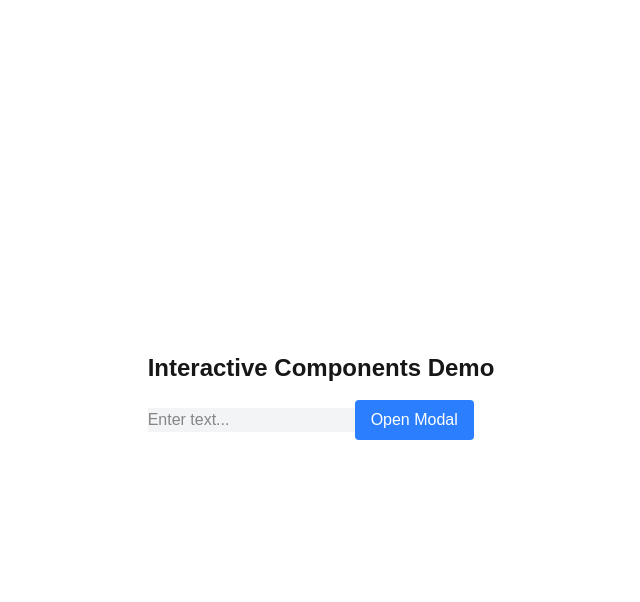
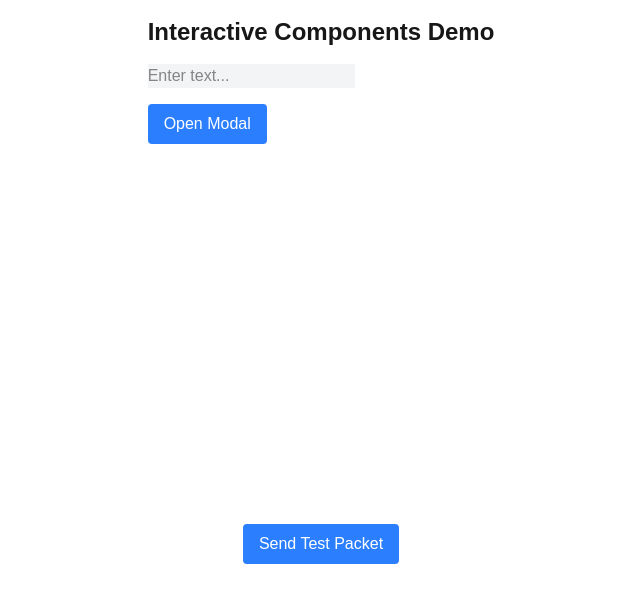
Before and after one commit to peanut-weanut/DivergentAssociationsDaily, a Next.js app in the folder web-client/: page / in a window 1280 px wide. Shown: the top 602 px of the page, without its empty margins (319-959 px from the left). Built offline with nearby package versions, Linux system fonts and the light colour scheme.

Commit message:
send request Button

```diff
--- a/web-client/src/app/page.tsx
+++ b/web-client/src/app/page.tsx
@@ -5,6 +5,7 @@ import TextField from '@/components/TextField';
 import FadeInDiv from '@/components/FadeInDiv';
 import UpwardStack from '@/components/UpwardStack';
 import Modal from '@/components/Modal';
+import SendRequestButton from '@/components/SendRequestButton';
 
 export default function Home() {
   const [isModalOpen, setIsModalOpen] = useState(false);
@@ -16,17 +17,23 @@ export default function Home() {
         <div className="max-w-md mx-auto p-4 space-y-4">
           <h1 className="text-2xl font-bold">Interactive Components Demo</h1>
           <TextField />
+          <div className="space-x-4">
             <button
               onClick={() => setIsModalOpen(true)}
               className="px-4 py-2 bg-blue-500 text-white rounded hover:bg-blue-600"
             >
               Open Modal
             </button>
+            <FadeInDiv delay={600}>
+              <SendRequestButton />
+            </FadeInDiv>
+          </div>
+
         </div>
       </FadeInDiv>
 
       {/* Upward stack section */}
-      <FadeInDiv delay={200}>
+      <FadeInDiv delay={400}>
         <div className="h-[500px] max-w-md mx-auto">
           <UpwardStack />
         </div>
--- /dev/null
+++ b/web-client/src/components/SendRequestButton.tsx
@@ -0,0 +1,52 @@
+import { useState } from "react";
+import { baseAPICall } from '@/lib/api-client'
+
+const SendRequestButton = () => {
+    const [status, setStatus] = useState<'idle' | 'loading' | 'success' | 'error'>('idle');
+    const [response, setResponse] = useState<string>('');
+
+    const handleClick = async () => {
+        setStatus('loading');
+
+        try {
+            const testData = ["hello", "john", "just", "farted", "now", "stinky", "not", "good","dying", "immediately"]
+            const result = await baseAPICall.sendTestData(testData);
+            setResponse(result);
+            setStatus('success');
+        } catch (error){
+            console.error(`ERROR: ${error}`);
+            setStatus('error');
+        }
+
+        setTimeout(() => setStatus('idle'), 2000);
+    }
+
+    return (
+        <div className="space-y-2">
+          <button
+            onClick={handleClick}
+            disabled={status === 'loading'}
+            className={`
+              px-4 py-2 rounded transition-colors
+              ${status === 'idle' ? 'bg-blue-500 hover:bg-blue-600 text-white' : ''}
+              ${status === 'loading' ? 'bg-gray-400 text-white cursor-not-allowed' : ''}
+              ${status === 'success' ? 'bg-green-500 text-white' : ''}
+              ${status === 'error' ? 'bg-red-500 text-white' : ''}
+            `}
+          >
+            {status === 'idle' && 'Send Test Packet'}
+            {status === 'loading' && 'Sending...'}
+            {status === 'success' && 'Sent!'}
+            {status === 'error' && 'Error!'}
+          </button>
+
+          {response && (
+            <div className="text-sm">
+              Response: {response}
+            </div>
+          )}
+        </div>
+    );
+};
+
+export default SendRequestButton;
--- /dev/null
+++ b/web-client/src/lib/api-client.tsx
@@ -0,0 +1,32 @@
+const API_URL = 'http://localhost:5000/api';
+
+interface APIRequestConfig{
+    endpoint : string;
+    method?: 'GET' | 'POST';
+    data?: any;
+}
+
+async function apiRequest({ endpoint, method = 'GET', data } : APIRequestConfig){
+    const response = await fetch(`${API_URL}${endpoint}`, {
+        method,
+        headers : {
+            'Content-Type' : 'application/json',
+        },
+        ...(data && { body : JSON.stringify(data)}),
+    });
+
+    if(!response.ok){
+        throw new Error(`API call failed: ${response.statusText}`);
+    }
+
+    return response.text();
+}
+
+export const baseAPICall = {
+    sendTestData : (strings : string[]) =>
+        apiRequest({
+            endpoint : '/test',
+            method : 'POST',
+            data : strings,
+        }),
+};
```
Lines whose indentation alone changed are shown as unchanged.
